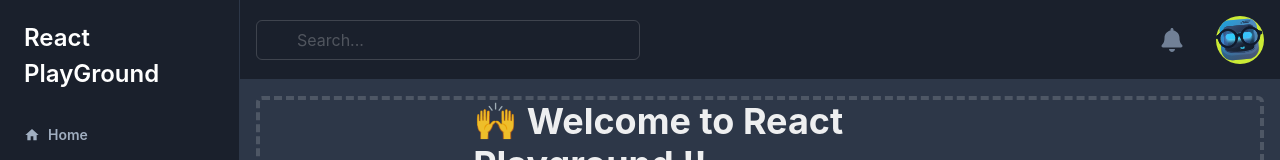
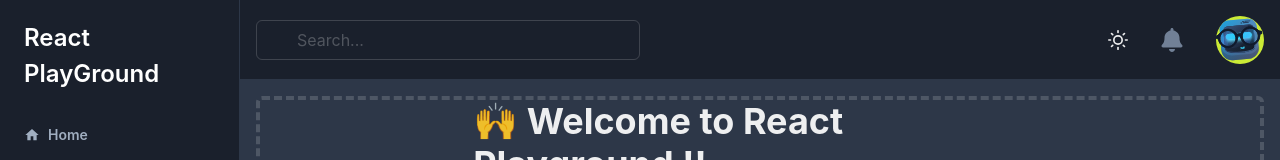
Before and after one commit to progressive-coder-ankur/react-playground, a Next.js app: page / in a window 1280 px wide. Shown: the top 160 px of the page. Built offline with nearby package versions, Linux system fonts and the light colour scheme.

Commit message:
themetoggle added with dark mode support.

```diff
--- a/components/Layout/Layout.js
+++ b/components/Layout/Layout.js
@@ -29,6 +29,8 @@
 import { HiCode } from 'react-icons/hi';
 import { MdHome, MdKeyboardArrowRight, MdKeyboard } from 'react-icons/md';
 import NextLink from 'next/link';
+import ThemeToggle from '../ThemeToggle';
+
 export default function Layout(props) {
   const sidebar = useDisclosure();
   const integrations = useDisclosure();
@@ -156,6 +158,7 @@
           </InputGroup>
 
           <Flex align='center' gap={4}>
+            <ThemeToggle />
             <Icon
               boxSize={6}
               size={5}
--- /dev/null
+++ b/components/ThemeToggle.js
@@ -0,0 +1,36 @@
+import { MoonIcon, SunIcon } from '@chakra-ui/icons';
+import { Button, Box, useColorMode, useColorModeValue } from '@chakra-ui/react';
+import { AnimatePresence, motion } from 'framer-motion';
+
+const ToggleDiv = motion(Box);
+
+const ThemeToggle = () => {
+  const { toggleColorMode } = useColorMode();
+
+  return (
+    <AnimatePresence exitBeforeEnter initial={false}>
+      <ToggleDiv
+        display='inline-block'
+        key={useColorModeValue('light', 'dark')}
+        initial={{ y: -20, opacity: 0 }}
+        animate={{ y: 0, opacity: 1 }}
+        exit={{ y: 20, opacity: 0 }}
+        transition={{ duration: 0.2 }}
+      >
+        <Button
+          aria-label='Toggle theme'
+          fontWeight={'bold'}
+          variant='ghost'
+          onClick={toggleColorMode}
+        >
+          {useColorModeValue(
+            <MoonIcon width={5} height={5} />,
+            <SunIcon width={5} height={5} />
+          )}
+        </Button>
+      </ToggleDiv>
+    </AnimatePresence>
+  );
+};
+
+export default ThemeToggle;
--- a/package.json
+++ b/package.json
@@ -9,6 +9,7 @@
     "lint": "next lint"
   },
   "dependencies": {
+    "@chakra-ui/icons": "^1.1.7",
     "@chakra-ui/react": "^1.8.6",
     "@emotion/react": "^11.8.1",
     "@emotion/styled": "^11.8.1",
```
Also changed, not shown: pages/typing-pro/index.js (+4 -3 lines), 1 other file (tests, documents, lock files or other folders).
